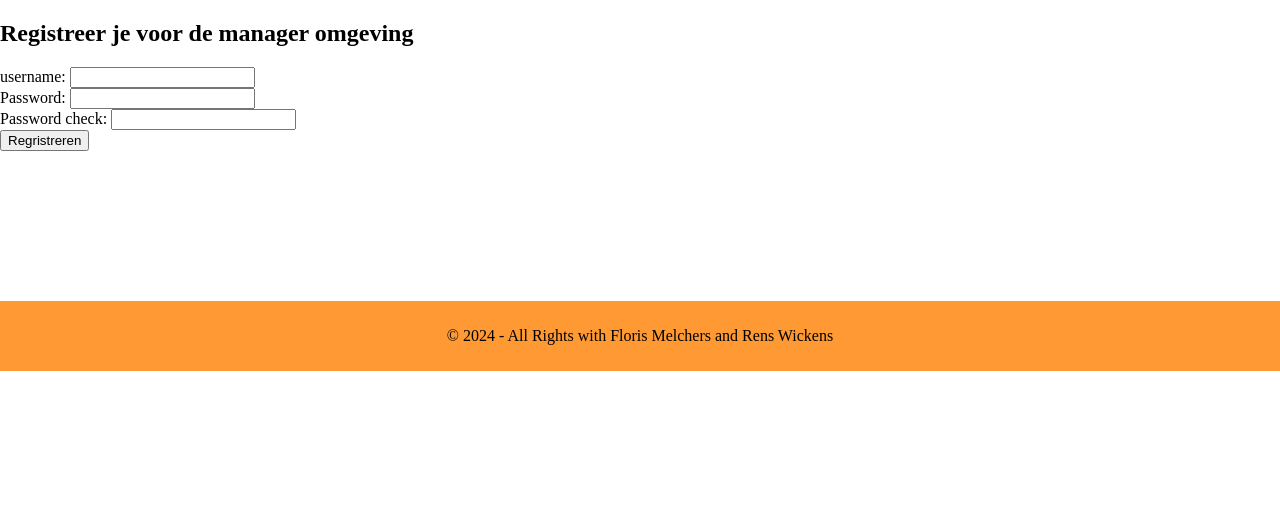
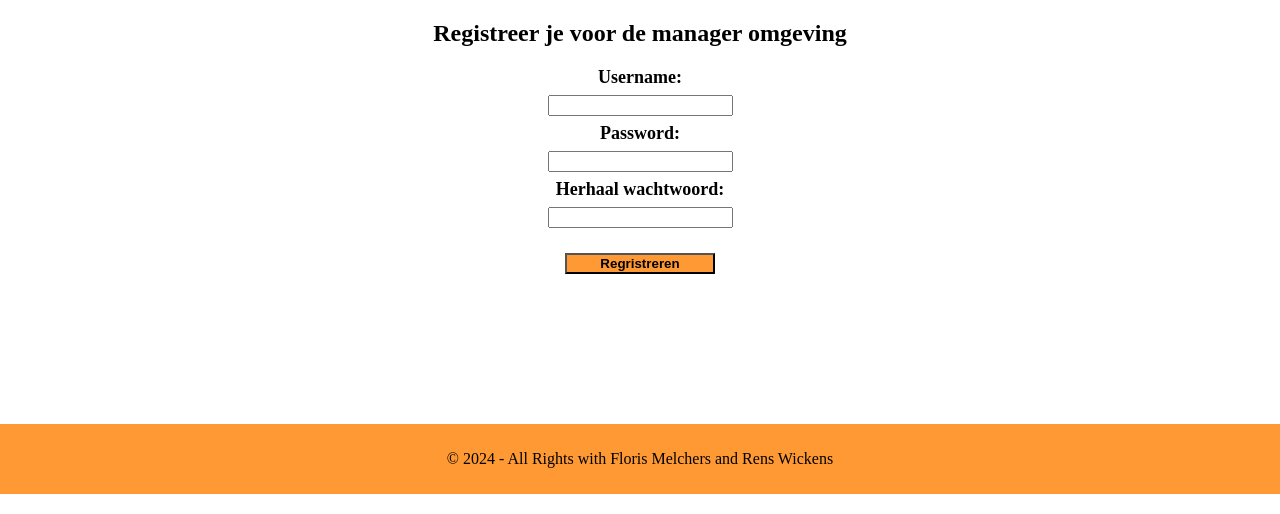
Before and after one commit to Floris29/Delta-B4, a PHP site: page /register.php in a window 1280 px wide. Shown: the part 115-629 px from the top of the page. Run offline with PHP 8.4, Linux system fonts and the light colour scheme.

Commit message:
alle styles gefixt

```diff
--- a/assets/css/style.css
+++ b/assets/css/style.css
@@ -83,3 +83,33 @@ body {
         padding: 10px;
         margin-top: 150px;
     }
+
+    /* Index */
+
+    .index-container{
+        text-align: center;
+        width: 40%;
+        margin: 0 auto;
+    }
+
+    /* Login en Register */
+
+    .form-container{
+        text-align: center;
+        width: 40%;
+        margin: 0 auto;
+    }
+
+    form label{
+        display: block;
+        font-weight: bold;
+        margin: 7px 0;
+        font-size: large;
+    }
+
+    .submit{
+        margin-top: 25px;
+        background-color: #ff9933;
+        width: 150px;
+        font-weight: bolder;
+    }
--- a/index.php
+++ b/index.php
@@ -7,6 +7,8 @@ session_start();
 <?php
 require 'imports/header.php';
  ?>
+
+<div class="index-container">
 
     <h1>Welkom bij Attractie Managment</h1>
     <h4>Een webstie gebouwd voor de managers</h4>
@@ -18,7 +20,7 @@ require 'imports/header.php';
         Ook kan je hier de bezoekersaantallen van je attracties bekijken en de gemiddelde bezoekersaantallen van je attracties.</p>
 
     <p>Als normale gebruiker kan je de gemiddelde wachttijden en een descriptie zien van elke attractie</p>
-
+    </div>
 
 </body>
 
--- a/register.php
+++ b/register.php
@@ -9,11 +9,13 @@ session_start();
 require 'imports/header.php';
 ?>
 
+<div class="form-container">
+
         <h2>Registreer je voor de manager omgeving</h2>
 
         <form action="backend/handlers/registerHandler.php" method="POST">
             <div class="form-group">
-                <label for="username">username:</label>
+                <label for="username">Username:</label>
                 <input type="text" name="username">
             </div>
             <div class="form-group">
@@ -21,13 +23,13 @@ require 'imports/header.php';
                 <input type="password" name="password">
             </div>
             <div class="form-group">
-                <label for="password">Password check:</label>
+                <label for="password">Herhaal wachtwoord:</label>
                 <input type="password" name="password_check">
             </div>
-            <input type="submit" value="Regristreren">
+            <input type="submit" value="Regristreren" class="submit">
         </form>
 
-
+        </div>
 </body>
 
 <?php
```
Also changed, not shown: login.php (+4 -3 lines).
